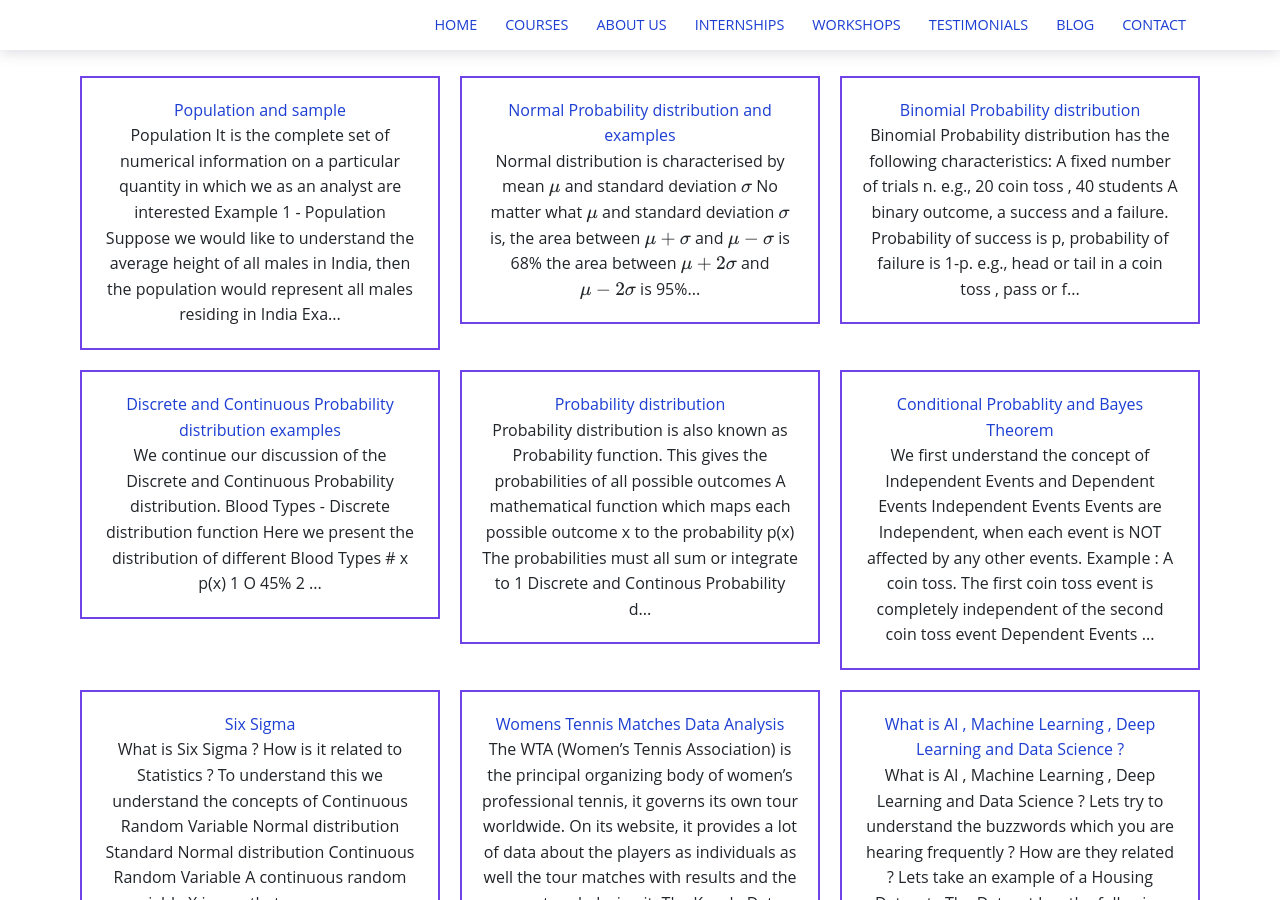
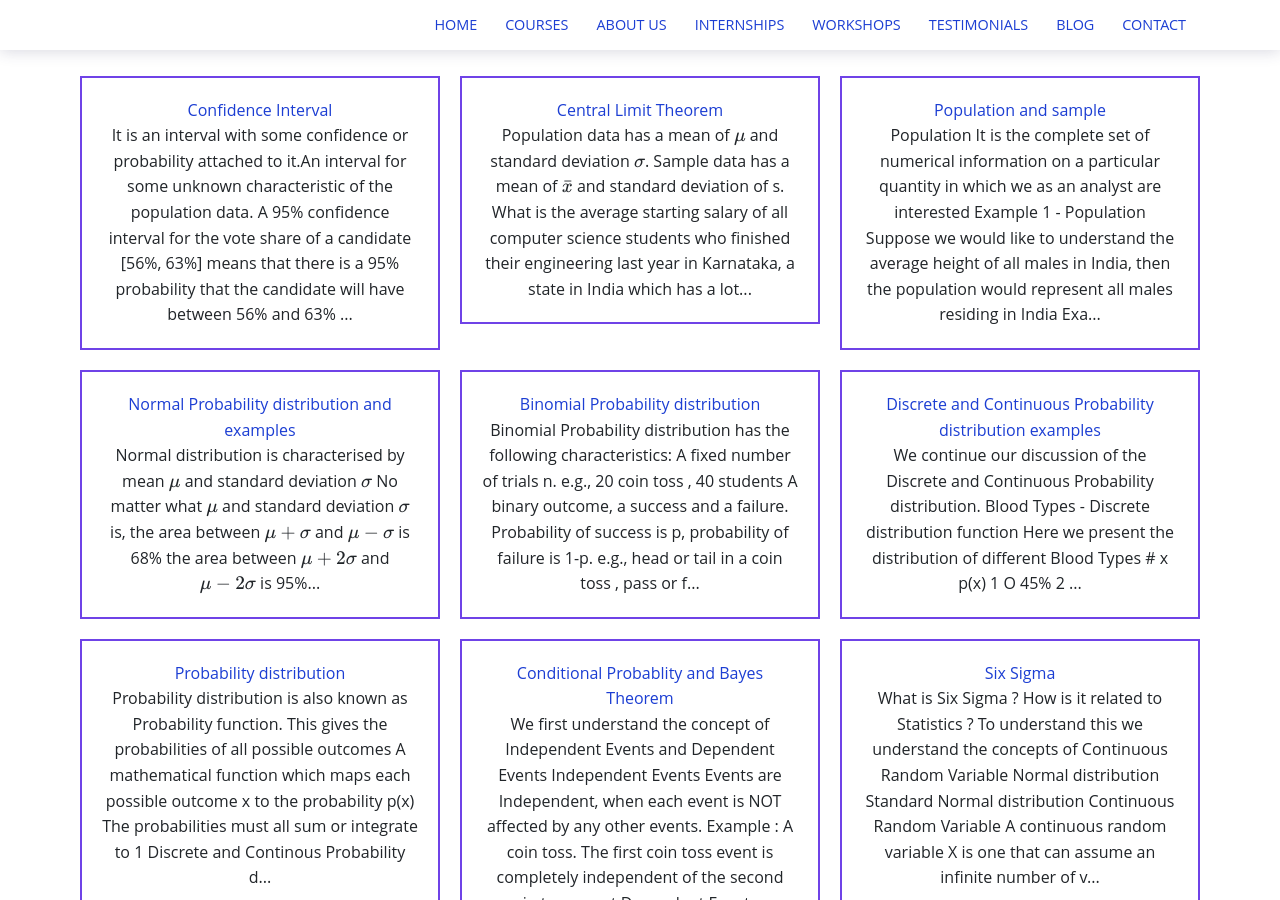
Before and after one commit to knowledgefoundation/knowledgefoundation.github.io, a Jekyll site: the page built from posts.html, in a window 1280 px wide and 900 px high. Built offline with Jekyll 4.4.1, drawn with Linux system fonts in a browser that asks for light colours; formulas are drawn with MathJax 3.

```diff
--- a/_posts/2020-06-01-population-sample.md
+++ b/_posts/2020-06-01-population-sample.md
@@ -23,7 +23,7 @@
 
 ### Sample
 
-It is a subset of the relevant population and is used to make inferences about the population.
+It is a subset of the relevant population and is used to make inferences about the population. The sample must be **representative** of the population.
 
 ### Example 1 - Sample
 
--- /dev/null
+++ b/_posts/2020-06-02-central-limit-theorem.md
@@ -0,0 +1,57 @@
+---
+layout: post
+title: Central Limit Theorem
+categories:
+- Statistics
+tags:
+-
+description: Central Limit Theorem
+
+---
+
+Population data has a mean of $$\mu$$ and standard deviation $$\sigma$$.
+Sample data has a mean of $$\bar x$$ and standard deviation of **s**.
+
+What is the average starting salary of all computer science  students who finished their engineering last year in Karnataka, a state in India which has a lot of engineering colleges?
+
+## Population
+
+all computer science  students who finished their engineering last year in Karnataka.
+
+Mean salary = $$\mu$$ and Standard deviation salary  = $$\sigma$$
+
+## Sample
+
+sample of all computer science  students who finished their engineering last year in Karnataka.
+
+Mean salary = $$\bar x$$ and Standard deviation salary  = **s**
+
+## Central Limit Theorem
+
+Consider a random sample of n observations from a  population with mean $$\mu$$ and standard deviation $$\sigma$$.
+
+Let $$\bar x$$ be the sample mean. The **distribution** of $$\bar x$$ is approximately **Normal** with mean = $$\mu$$ and standard deviation **s** = $$\sigma$$ \ $$\sqrt{n}$$
+
+### Example
+
+all computer science  students who finished their engineering last year in Karnataka.
+
+Mean salary = $$\mu$$ = INR 500,000 and Standard deviation salary  = $$\sigma$$  = INR 20,000
+
+<hr/>
+
+We survey a sample of 50 students and below is their salary.
+
+<hr/>
+
+Sample 1 Mean Salary = INR 490,000 and Standard deviation salary  = s = INR 10,000
+
+Sample 2 Mean Salary = INR 510,000 and Standard deviation salary  = s  = INR 18,000
+
+Sample 3 Mean Salary = INR 480,000 and Standard deviation salary  = s  = INR 15,000
+
+Sample 4 Mean Salary = INR 520,000 and Standard deviation salary  = s  = INR 20,000
+
+<hr/>
+
+The sample salary follows a normal distribution  with mean = $$\bar x$$ = $$\mu$$ = INR 500,000 and standard deviation **s** = $$\sigma$$ \ $$\sqrt{n}$$  = INR 20,000/$$\sqrt{50}$$ since the number of students in each sample is 50.
--- /dev/null
+++ b/_posts/2020-06-02-confidence-interval.md
@@ -0,0 +1,32 @@
+---
+layout: post
+title: Confidence Interval
+categories:
+- Statistics
+tags:
+-
+description: Confidence Interval
+
+---
+
+It is an **interval** with some *confidence* or probability attached to it.An interval for some unknown characteristic of the population data.
+
+A 95% confidence interval for the vote share of a candidate  [56%, 63%] means that there is a 95% probability that the candidate will have between 56% and 63% of the votes
+
+What is the average starting salary of all computer science  students who finished their engineering last year in Karnataka, a state in India which has a lot of engineering colleges?
+
+### Population
+
+all computer science  students who finished their engineering last year in Karnataka.
+
+Mean salary = $$\mu$$ and Standard deviation salary  = $$\sigma$$
+
+### Sample
+
+sample of all computer science  students who finished their engineering last year in Karnataka.
+
+Mean salary = $$\bar x$$ and Standard deviation salary  = **s**
+
+### Confidence Interval
+
+There is a 95% probability that the salary is between Mean salary $$\mu$$ + **standard error** and $$\mu$$ - **standard error**
```
Also changed, not shown: assets/images/binomial-distribution/err.png (added), assets/images/binomial-distribution/ff.png (added), assets/images/binomial-distribution/tgc.png (added), assets/images/binomial-distribution/tgezwr3.png (added), assets/images/binomial-distribution/vrtyht7rx6.png (added), assets/images/binomial-distribution/wdymwg.jpg (added), assets/images/binomial-distribution/xkghz.png (added).
